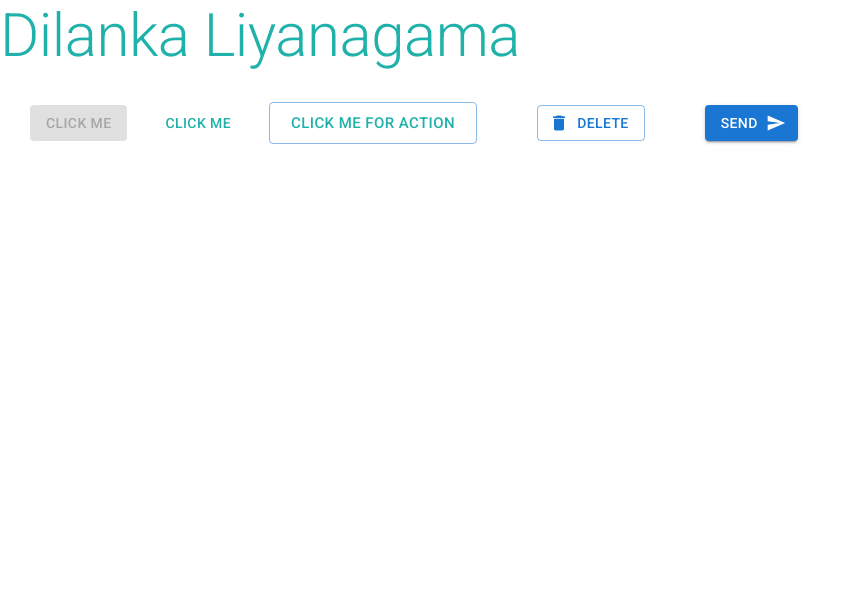
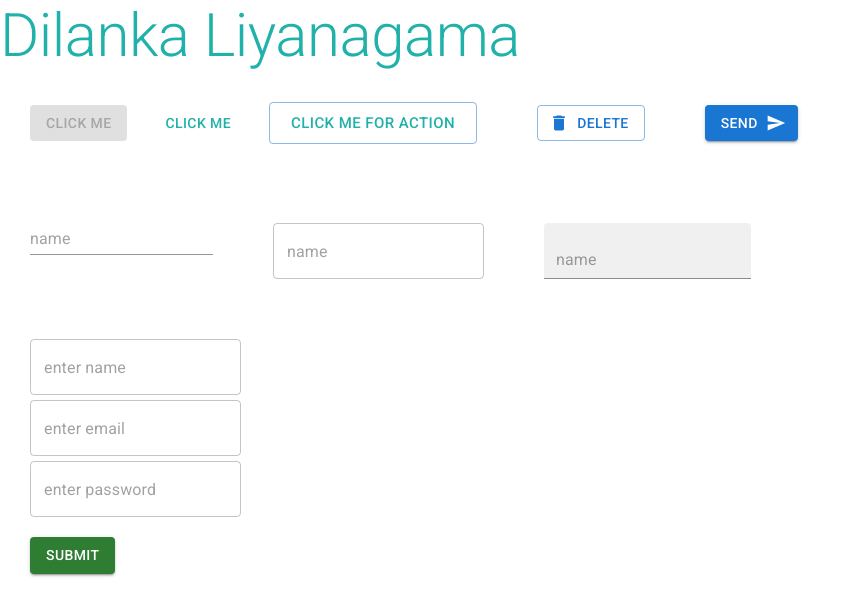
Before and after one commit to it21172878/mui_tutorial, a React (Create React App) app: page / in a window 1280 px wide. Shown: the top 616 px of the page, without its empty margins (0-857 px from the left). Built offline with nearby package versions, Linux system fonts and the light colour scheme.

Commit message:
Form Input

```diff
--- a/src/App.js
+++ b/src/App.js
@@ -1,6 +1,7 @@
-import { Button, Typography } from '@mui/material';
+import { Button, TextField, Typography } from '@mui/material';
 import DeleteIcon from '@mui/icons-material/Delete';
 import SendIcon from '@mui/icons-material/Send';
+import Form from './components/Form';
 
 function App() {
   return (
@@ -41,6 +42,27 @@ function App() {
       >
         Send
       </Button>
+      <br />
+      <br />
+      <TextField
+        type="text"
+        placeholder="name"
+        variant="standard"
+        sx={{ margin: '30px' }}
+      />
+      <TextField
+        type="text"
+        placeholder="name"
+        variant="outlined"
+        sx={{ margin: '30px' }}
+      />
+      <TextField
+        type="text"
+        placeholder="name"
+        variant="filled"
+        sx={{ margin: '30px' }}
+      />
+      <Form />
     </div>
   );
 }
--- /dev/null
+++ b/src/components/Form.js
@@ -0,0 +1,70 @@
+import { Button, TextField } from '@mui/material';
+import React, { useState } from 'react';
+
+const Form = () => {
+  const [inputs, setInputs] = useState({
+    name: '',
+    email: '',
+    password: '',
+  });
+
+  // handleChange Func
+  const handleChange = (e) => {
+    setInputs((prevState) => ({
+      ...prevState,
+      [e.target.name]: [e.target.value],
+    }));
+  };
+
+  //   Form handle
+  const handleSubmit = (e) => {
+    e.preventDefault();
+    console.log(inputs);
+  };
+  return (
+    <>
+      <form onSubmit={handleSubmit}>
+        <TextField
+          name="name"
+          value={inputs.name}
+          onChange={handleChange}
+          placeholder="enter name"
+          type="text"
+          variant="outlined"
+          sx={{ margin: '30px' }}
+        />
+        <br />
+        <TextField
+          name="email"
+          value={inputs.email}
+          onChange={handleChange}
+          placeholder="enter email"
+          type="email"
+          variant="outlined"
+          sx={{ margin: '30px', mt: '-25px' }}
+        />
+        <br />
+        <TextField
+          name="password"
+          value={inputs.password}
+          onChange={handleChange}
+          placeholder="enter password"
+          type="password"
+          variant="outlined"
+          sx={{ margin: '30px', mt: '-25px' }}
+        />
+        <br />
+        <Button
+          color="success"
+          variant="contained"
+          type="submit"
+          sx={{ margin: '30px', mt: '-10px' }}
+        >
+          Submit
+        </Button>
+      </form>
+    </>
+  );
+};
+
+export default Form;
```
